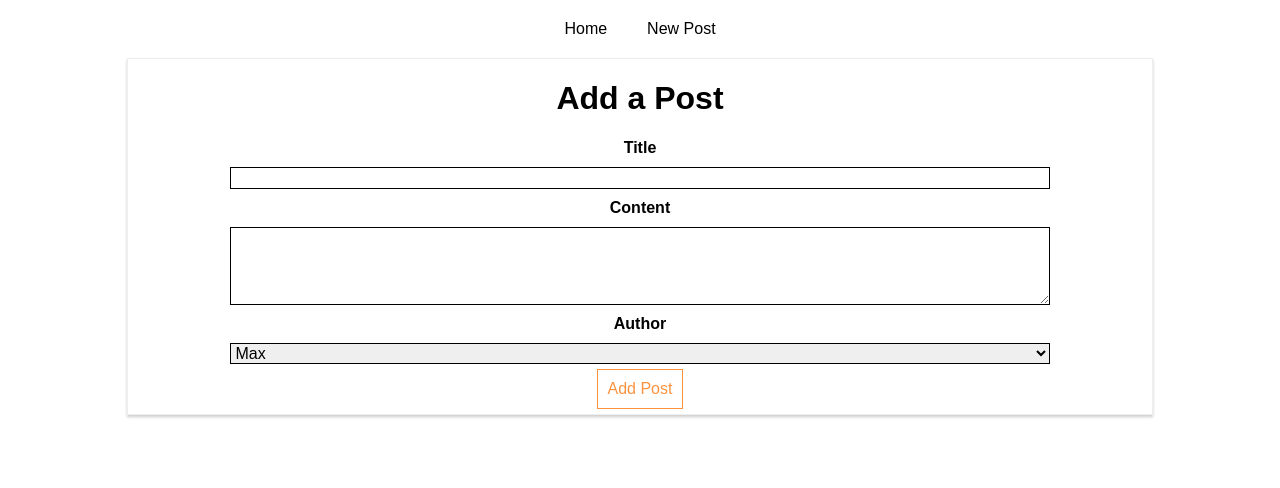
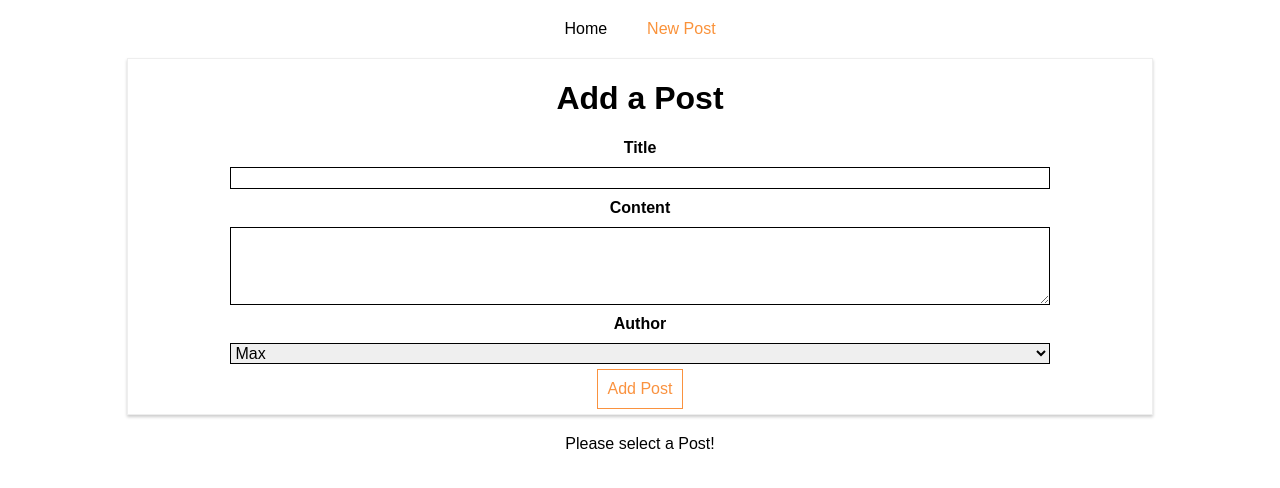
Before and after one commit to morsix/react-max-axios, a React (Create React App) app: page /new-post in a window 1280 px wide. Shown: the top 488 px of the page. Built offline with nearby package versions, Linux system fonts and the light colour scheme.

Commit message:
navigation to a dynamic route

```diff
--- a/src/containers/Blog/Blog.css
+++ b/src/containers/Blog/Blog.css
@@ -21,6 +21,7 @@
 }
 
 .Blog a:hover,
-.Blog a:active {
+.Blog a:active,
+.Blog a.active {
     color: #fa923a
 }
--- a/src/containers/Blog/Blog.js
+++ b/src/containers/Blog/Blog.js
@@ -1,9 +1,10 @@
 import React, { Component } from 'react';
-import { Route, Link }from 'react-router-dom';
+import { Route, NavLink }from 'react-router-dom';
 
 import './Blog.css';
 import Posts from './../Posts/Posts';
 import NewPost from '../NewPost/NewPost';
+import FullPost from './../FullPost/FullPost';
 
 class Blog extends Component {
     render() {
@@ -12,18 +13,27 @@
                 <header>
                     <nav>
                         <ul>
-                            <li><Link to="/">Home</Link></li>
-                            <li><Link to={{
+                            <li><NavLink
+                                to="/"
+                                exact
+                                activeClassName="my-active"
+                                activeStyle={{
+                                    color: '#fa923a',
+                                    textDecoration: 'underline'
+                                }}
+                                >Home</NavLink></li>
+                            <li><NavLink to={{
                                 pathname: '/new-post',
                                 hash: '#submit',
                                 search: '?quick-submit=true'
-                            }}>New Post</Link></li>
+                            }}>New Post</NavLink></li>
                         </ul>
                     </nav>
                 </header>
                 {/* <Route path="/" exact render={() => <h1>Home</h1>}></Route> */}
                 <Route path="/" exact component={Posts} ></Route>
                 <Route path="/new-post" component={NewPost} ></Route>
+                <Route path="/:id" exact component={FullPost} ></Route>
             </div>
         );
     }
--- a/src/containers/Posts/Posts.js
+++ b/src/containers/Posts/Posts.js
@@ -1,7 +1,9 @@
 import React, { Component } from 'react';
 import axiosInstance from '../../axios';
 import Post from './../../components/Post/Post';
-import './Posts.css'
+import './Posts.css';
+
+import {Link} from 'react-router-dom';
 
 class Posts extends Component {
 
@@ -42,12 +44,16 @@
         let posts = <p style={{ textAlign: 'center' }}>Something went wrong!</p>
         if (!this.state.error) {
             posts = this.state.posts.map(post => {
-                return <Post
+                return (
+                <Link to={'/' + post.id} key={post.id}>
+                <Post
                     key={post.id}
                     title={post.title}
                     author={post.author}
                     clicked={() => this.postSelectedHandler(post.id)}
                 ></Post>
+                </Link>
+                )
             })
         }
 
```
